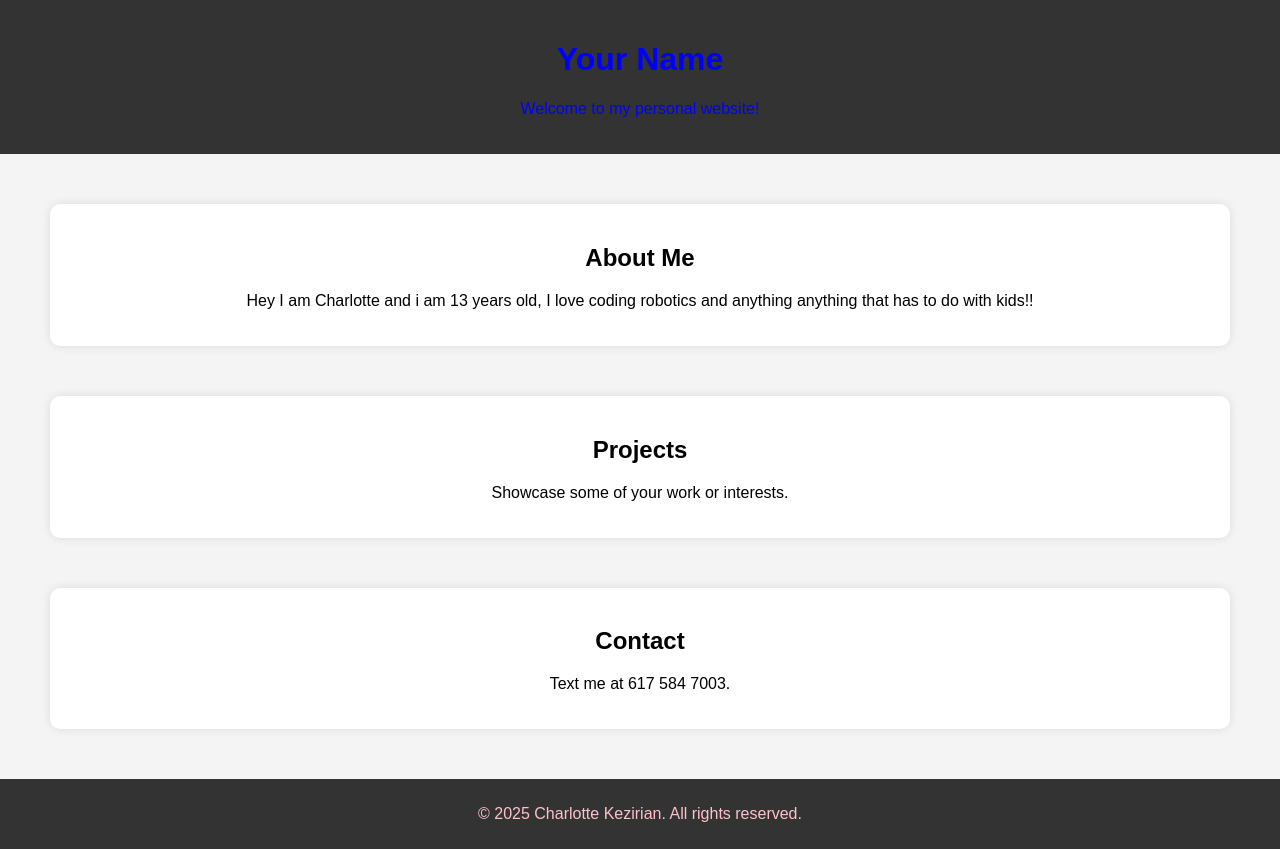
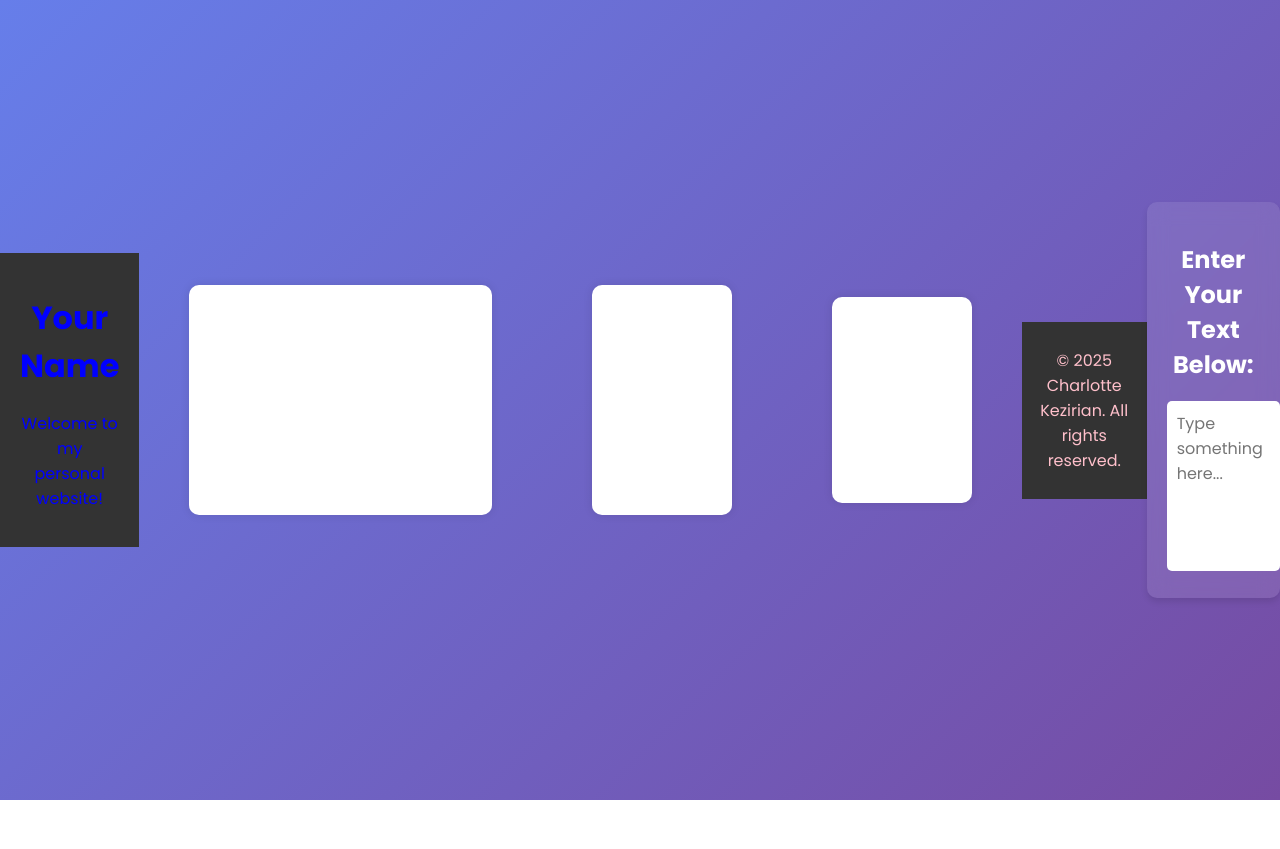
Before and after one commit to CharlotteKezirian123/my-personal-website, a plain HTML site: page index.html in a window 1280 px wide. After the commit the page ends 800 px from the top, so only its background shows below. Drawn offline with Linux system fonts and the light colour scheme.

Commit message:
Update index.html

```diff
--- a/index.html
+++ b/index.html
@@ -6,7 +6,7 @@
     <title>Chatlotte Kezirian - Personal Website</title>
     <style>
         body {
-            font-family: lena, sans-serif;
+            font-family: times new roman, sans-serif;
             margin: 0;
             padding: 0;
             text-align: center;
@@ -54,3 +54,50 @@
     </footer>
 </body>
 </html>
+<!DOCTYPE html>
+<html lang="en">
+<head>
+    <meta charset="UTF-8">
+    <meta name="viewport" content="width=device-width, initial-scale=1.0">
+    <title>Text Area Example</title>
+    <style>
+        body {
+            font-family: 'Poppins', sans-serif;
+            margin: 0;
+            padding: 0;
+            display: flex;
+            justify-content: center;
+            align-items: center;
+            height: 100vh;
+            background: linear-gradient(135deg, #667eea, #764ba2);
+            color: white;
+        }
+        .container {
+            background: rgba(255, 255, 255, 0.1);
+            padding: 20px;
+            border-radius: 10px;
+            backdrop-filter: blur(10px);
+            box-shadow: 0 4px 6px rgba(0, 0, 0, 0.1);
+            text-align: center;
+        }
+        textarea {
+            width: 100%;
+            height: 150px;
+            padding: 10px;
+            font-size: 16px;
+            border: none;
+            border-radius: 5px;
+            outline: none;
+            resize: none;
+            font-family: 'Poppins', sans-serif;
+        }
+    </style>
+    <link href="https://fonts.googleapis.com/css2?family=Poppins:wght@300;400;700&display=swap" rel="stylesheet">
+</head>
+<body>
+    <div class="container">
+        <h2>Enter Your Text Below:</h2>
+        <textarea placeholder="Type something here..."></textarea>
+    </div>
+</body>
+</html>
```
